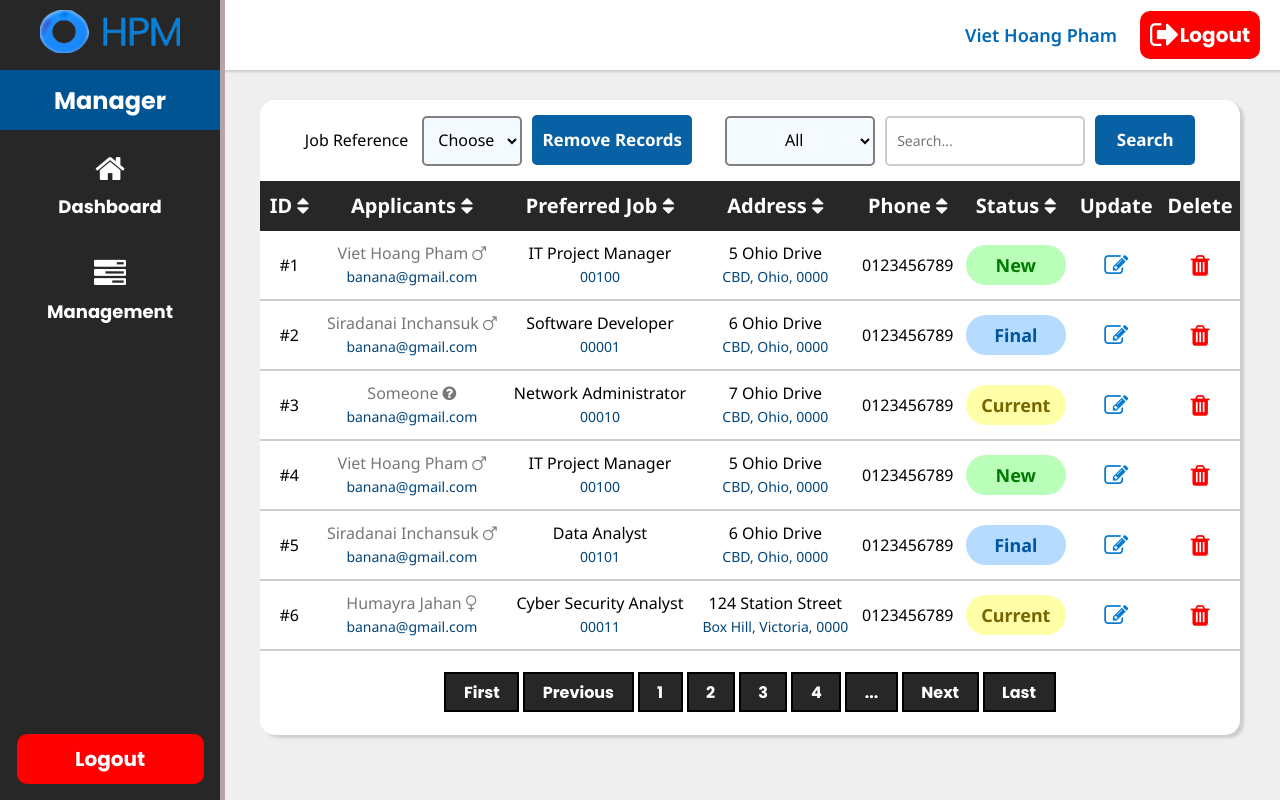
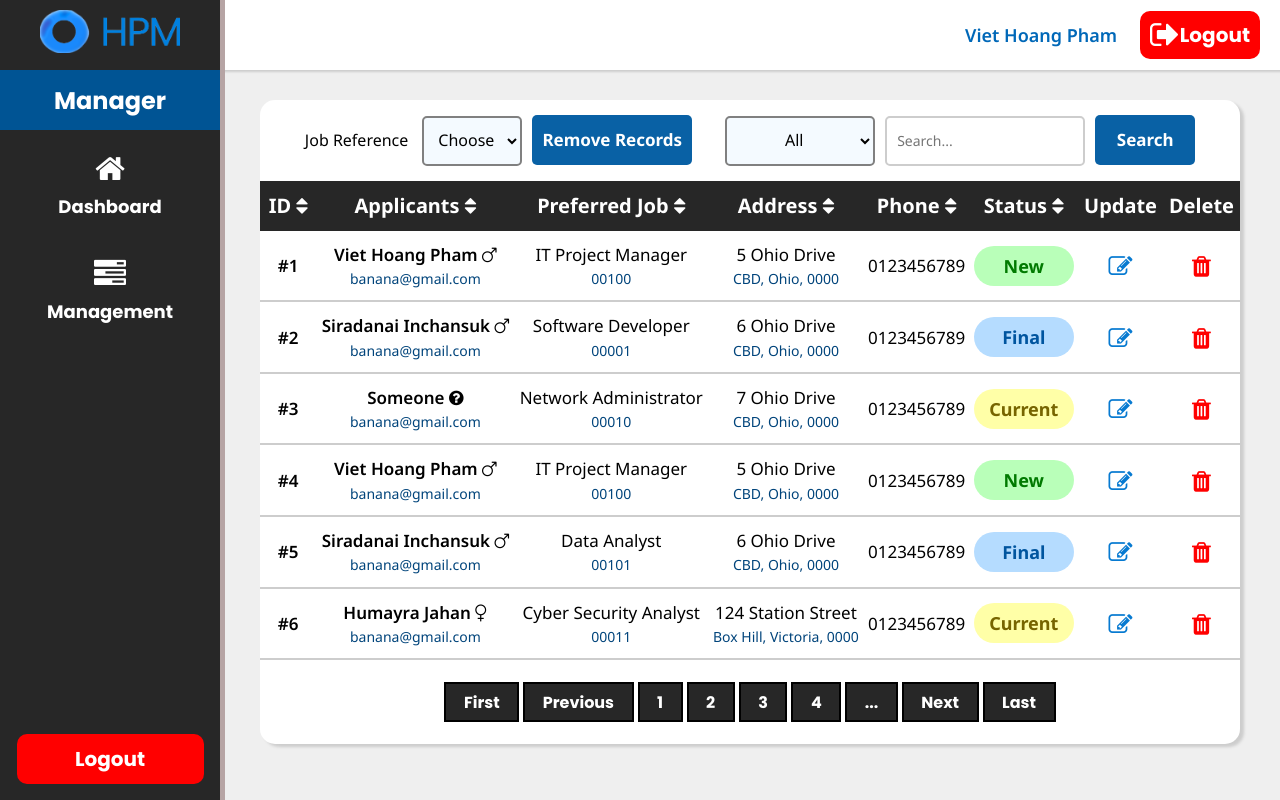
Before and after one commit to Rinekochan/-COS10026-Computing-Technology-Inquiry-Project, a PHP site: page /manage.php in a window 1280 px wide. Run offline with PHP 8.4, Linux system fonts and the light colour scheme.

Commit message:
Update ManagerStyle.css

```diff
--- a/styles/ManagerStyle.css
+++ b/styles/ManagerStyle.css
@@ -252,14 +252,19 @@ table #tableheader th{
     border-radius: 20px;
 }
 #DisplayTableData table tr td{
-    font-size: 16px;
+    font-size: 17px;
     border-bottom: 2px solid rgb(205, 205, 205);
     padding: 10px 3px;
     text-align: center;
 }
+.mainTextName{
+    color: black;
+    font-size: 17px;
+    font-weight: 600;
+}
 .mainText{
     color: black;
-    font-size: 16px;
+    font-size: 17px;
 }
 .subText{
     color: #00447b;
```
